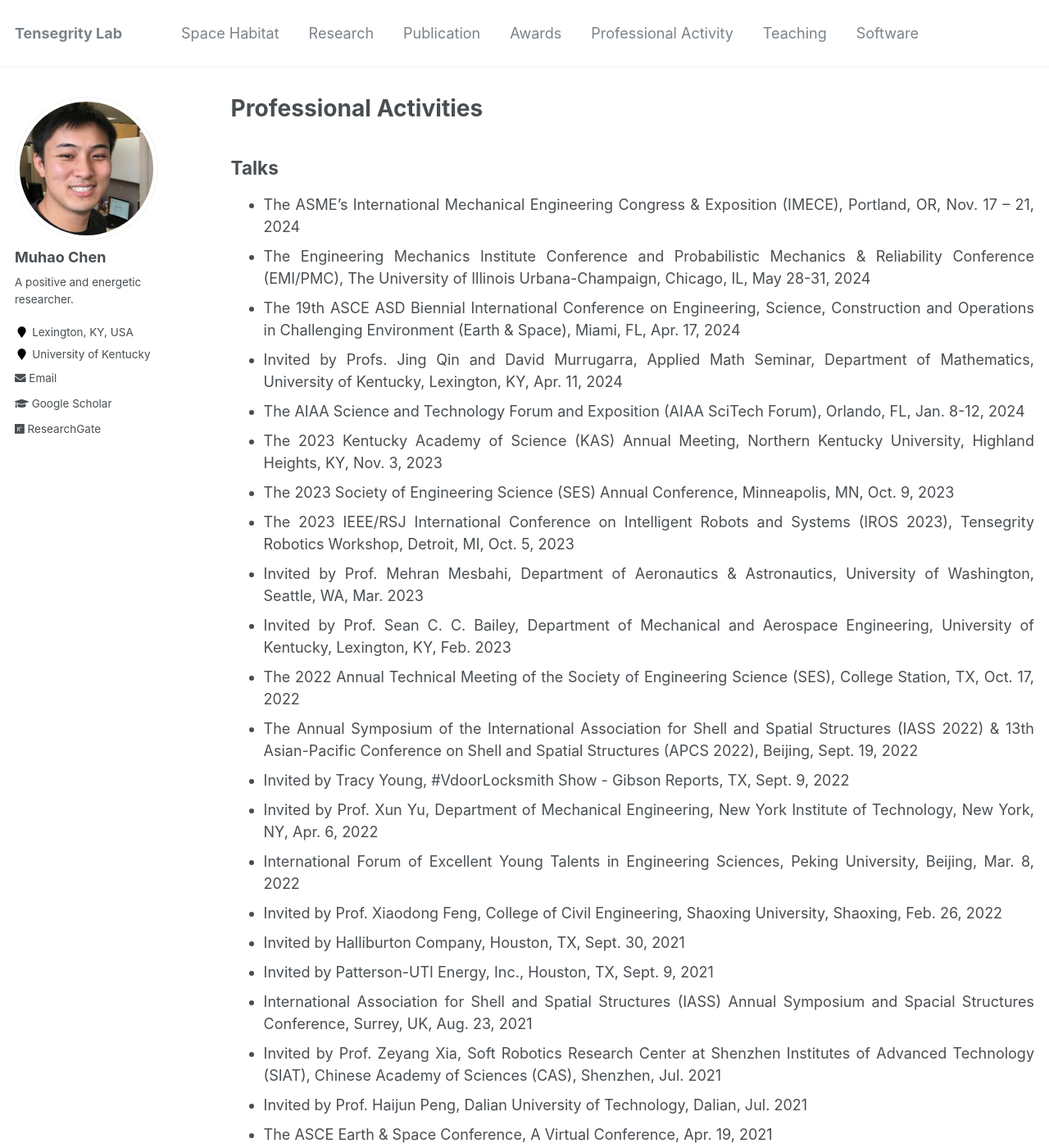
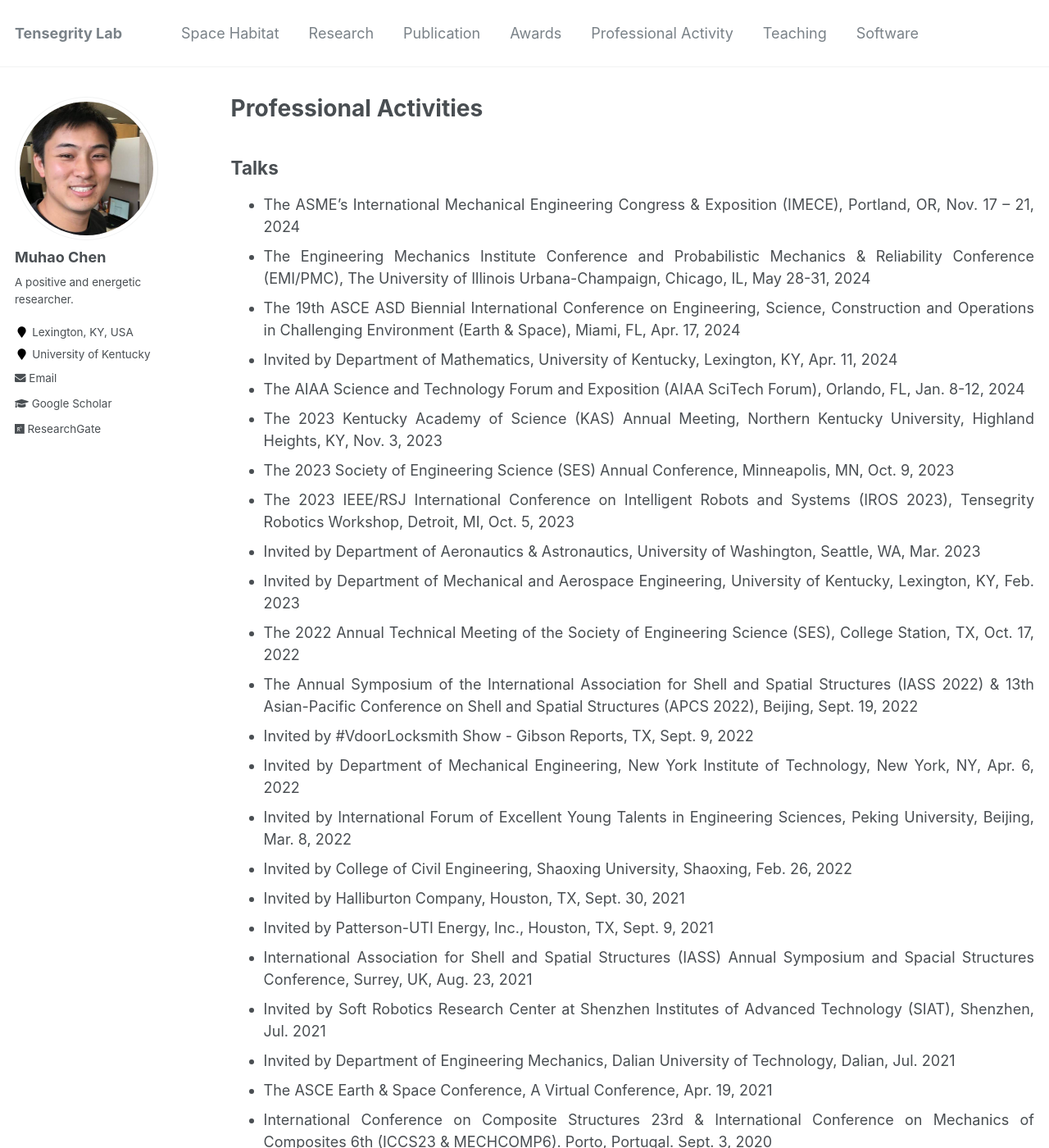
Before and after one commit to Muhao-Chen/muhao-chen.github.io, a Jekyll site: the page built from _pages/professional-activities.md, in a window 1280 px wide and 1400 px high. Shown: the whole window at 82% size. Built offline with Jekyll 4.4.1, drawn with Linux system fonts in a browser that asks for light colours.

Commit message:
Update professional-activities.md

```diff
--- a/_pages/professional-activities.md
+++ b/_pages/professional-activities.md
@@ -16,24 +16,32 @@ toc_max_header: 1
 - The ASME's International Mechanical Engineering Congress & Exposition (IMECE), Portland, OR, Nov. 17 – 21, 2024
 - The Engineering Mechanics Institute Conference and Probabilistic Mechanics & Reliability Conference (EMI/PMC), The University of Illinois Urbana-Champaign, Chicago, IL, May 28-31, 2024
 - The 19th ASCE ASD Biennial International Conference on Engineering, Science, Construction and Operations in Challenging Environment (Earth & Space), Miami, FL, Apr. 17, 2024
-- Invited by Profs. Jing Qin and David Murrugarra, Applied Math Seminar, Department of Mathematics, University of Kentucky, Lexington, KY, Apr. 11, 2024
+<!-- - Invited by Profs. Jing Qin and David Murrugarra,  - Applied Math Seminar, -->
+- Invited by Department of Mathematics, University of Kentucky, Lexington, KY, Apr. 11, 2024
 - The AIAA Science and Technology Forum and Exposition (AIAA SciTech Forum), Orlando, FL, Jan. 8-12, 2024
 - The 2023 Kentucky Academy of Science (KAS) Annual Meeting, Northern Kentucky University, Highland Heights, KY, Nov. 3, 2023
 - The 2023 Society of Engineering Science (SES) Annual Conference, Minneapolis, MN, Oct. 9, 2023
 - The 2023 IEEE/RSJ International Conference on Intelligent Robots and Systems (IROS 2023), Tensegrity Robotics Workshop, Detroit, MI, Oct. 5, 2023
-- Invited by Prof. Mehran Mesbahi, Department of Aeronautics & Astronautics, University of Washington, Seattle, WA, Mar. 2023
-- Invited by Prof. Sean C. C. Bailey, Department of Mechanical and Aerospace Engineering, University of Kentucky, Lexington, KY, Feb. 2023
+<!-- - Invited by Prof. Mehran Mesbahi,  -->
+- Invited by Department of Aeronautics & Astronautics, University of Washington, Seattle, WA, Mar. 2023
+<!-- - Invited by Prof. Sean C. C. Bailey,  -->
+- Invited by Department of Mechanical and Aerospace Engineering, University of Kentucky, Lexington, KY, Feb. 2023
 - The 2022 Annual Technical Meeting of the Society of Engineering Science (SES), College Station, TX, Oct. 17, 2022
 - The Annual Symposium of the International Association for Shell and Spatial Structures (IASS 2022) & 13th Asian-Pacific Conference on Shell and Spatial Structures (APCS 2022), Beijing, Sept. 19, 2022
-- Invited by Tracy Young, #VdoorLocksmith Show - Gibson Reports, TX, Sept. 9, 2022
-- Invited by Prof. Xun Yu, Department of Mechanical Engineering, New York Institute of Technology, New York, NY, Apr. 6, 2022
-- International Forum of Excellent Young Talents in Engineering Sciences, Peking University, Beijing, Mar. 8, 2022
-- Invited by Prof. Xiaodong Feng, College of Civil Engineering, Shaoxing University, Shaoxing, Feb. 26, 2022
+<!-- - Invited by Tracy Young,  -->
+- Invited by #VdoorLocksmith Show - Gibson Reports, TX, Sept. 9, 2022
+<!-- - Invited by Prof. Xun Yu,  -->
+- Invited by Department of Mechanical Engineering, New York Institute of Technology, New York, NY, Apr. 6, 2022
+- Invited by International Forum of Excellent Young Talents in Engineering Sciences, Peking University, Beijing, Mar. 8, 2022
+<!-- - Invited by Prof. Xiaodong Feng,  -->
+- Invited by College of Civil Engineering, Shaoxing University, Shaoxing, Feb. 26, 2022
 - Invited by Halliburton Company, Houston, TX, Sept. 30, 2021
 - Invited by Patterson-UTI Energy, Inc., Houston, TX, Sept. 9, 2021
 - International Association for Shell and Spatial Structures (IASS) Annual Symposium and Spacial Structures Conference, Surrey, UK, Aug. 23, 2021
-- Invited by Prof. Zeyang Xia, Soft Robotics Research Center at Shenzhen Institutes of Advanced Technology (SIAT), Chinese Academy of Sciences (CAS), Shenzhen, Jul. 2021
-- Invited by Prof. Haijun Peng, Dalian University of Technology, Dalian, Jul. 2021
+<!-- - Invited by Prof. Zeyang Xia,  Chinese Academy of Sciences (CAS), -->
+- Invited by Soft Robotics Research Center at Shenzhen Institutes of Advanced Technology (SIAT), Shenzhen, Jul. 2021
+<!-- - Invited by Prof. Haijun Peng,  -->
+- Invited by Department of Engineering Mechanics, Dalian University of Technology, Dalian, Jul. 2021
 - The ASCE Earth & Space Conference, A Virtual Conference, Apr. 19, 2021
 - International Conference on Composite Structures 23rd & International Conference on Mechanics of Composites 6th (ICCS23 & MECHCOMP6). Porto, Portugal. Sept. 3, 2020
 - AIAA SPACE and Astronautics Forum and Exposition, Orlando, FL, Sept. 17, 2018
```
